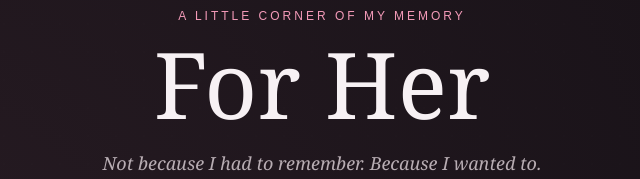
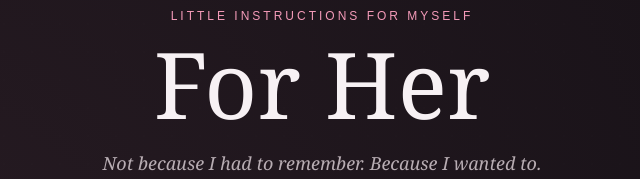
Before and after one commit to uniqueabhijeet/AbhijeetJoshi, a plain HTML site: page her.html in a window 1280 px wide. Shown: the part 186-365 px from the top of the page, 318-958 px from the left. Drawn offline with Linux system fonts and the light colour scheme.

Commit message:
Update eyebrow text in her.html

```diff
--- a/her.html
+++ b/her.html
@@ -13,7 +13,7 @@
   <header class="hero">
     <a class="back" href="index.html">← Back</a>
     <div class="heart">♥</div>
-    <p class="eyebrow">A little corner of my memory</p>
+    <p class="eyebrow">Little instructions for myself</p>
     <h1>For Her</h1>
     <p class="subtitle">Not because I had to remember. Because I wanted to.</p>
   </header>
```
